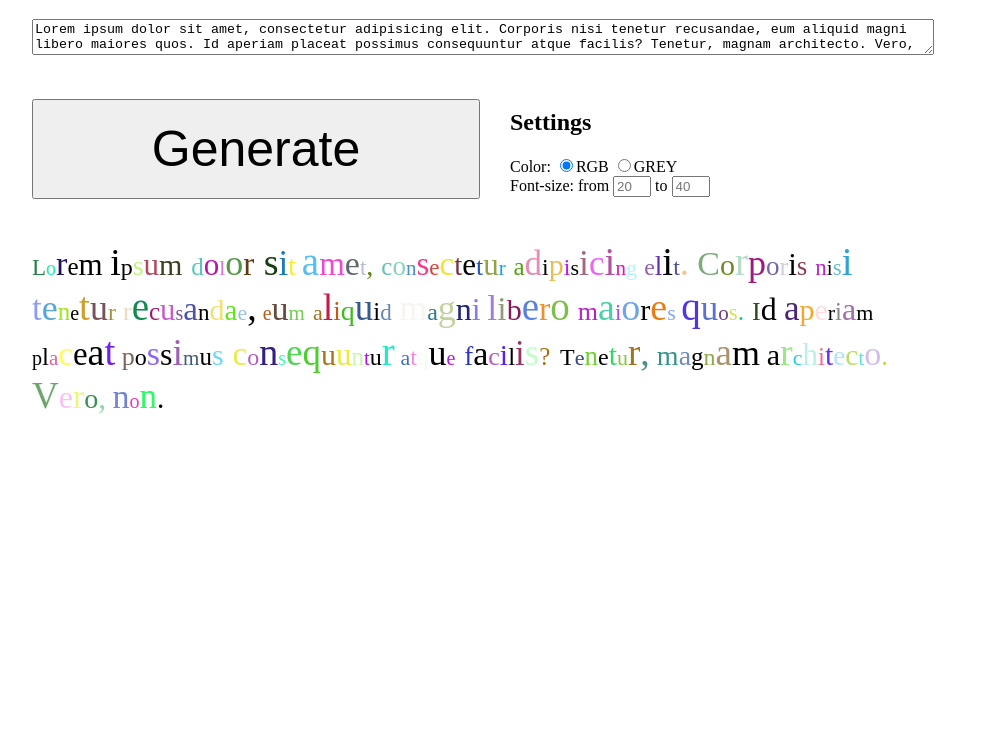
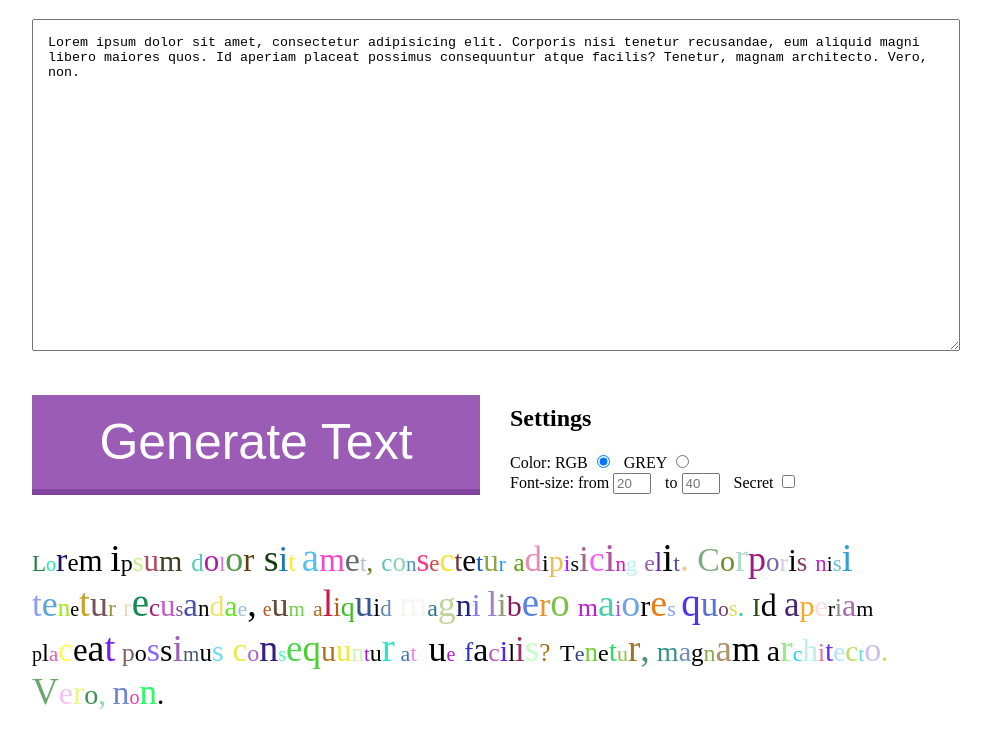
Before and after one commit to dummefil/Maniac-font, a plain HTML site: page index.html in a window 1280 px wide. Shown: the part 61-800 px from the top of the page, without its empty margins (160-1151 px from the left). Drawn offline with Linux system fonts and the light colour scheme; a web font is replaced by a local one.

Commit message:
refactor, readme update

```diff
--- a/index.html
+++ b/index.html
@@ -10,18 +10,22 @@
 <h1>Maniac font</h1>
 <textarea id="text">Lorem ipsum dolor sit amet, consectetur adipisicing elit. Corporis nisi tenetur recusandae, eum aliquid magni libero maiores quos. Id aperiam placeat possimus consequuntur atque facilis? Tenetur, magnam architecto. Vero, non.</textarea>
 <div id="input-block">
-		<button id="generate">Generate</button>
+    <button id="generate">Generate Text</button>
     <div id="settings">
         <h2>Settings</h2>
         <span>Color:</span>
-				<input type="radio" name="color" value="RGB" checked>RGB
-				<input type="radio" name="color" value="GREY">GREY
+        <label for="RGB">RGB</label>
+        <input type="radio" name="color" id="RGB" value="RGB" checked>
+        <label for="GREY">GREY</label>
+        <input type="radio" name="color" id="GREY" value="GREY">
         <br>
         <span>Font-size:</span>
-				<span>from</span>
+        <label for="fontSizeMin">from</label>
         <input type="text" id="fontSizeMin" placeholder="20">
-				<span>to</span>
+        <label for="fontSizeMax">to</label>
         <input type="text" id="fontSizeMax" placeholder="40">
+        <label for="roar">Secret</label>
+        <input type="checkbox" id="roar">
     </div>
 </div>
 <div id="content"></div>
--- a/style.css
+++ b/style.css
@@ -31,6 +31,14 @@ button{
 	margin-bottom: 40px;
 	margin-top: 40px;
 }
+
+#text {
+    min-height: 300px;
+    min-width: 100%;
+    max-width: 100%;
+    padding: 15px;
+}
+
 #input-block{
 	float: left;
 	width: 100%;
@@ -44,3 +52,20 @@ button{
 input[type="text"]{
 	width: 30px;
 }
+
+label + input {
+    margin-right: 10px;
+}
+
+#generate {
+    color: white;
+    border: none;
+    background: #9a5cb4;
+    border-bottom: solid 6px #81439B;
+    transition: all 100ms linear;
+}
+
+#generate:active {
+    transition: all;
+    border-bottom: none;
+}
```
Also changed, not shown: README.md, example1.png (added), example2.png (added), 1 other file. Lines whose indentation alone changed are shown as unchanged.
